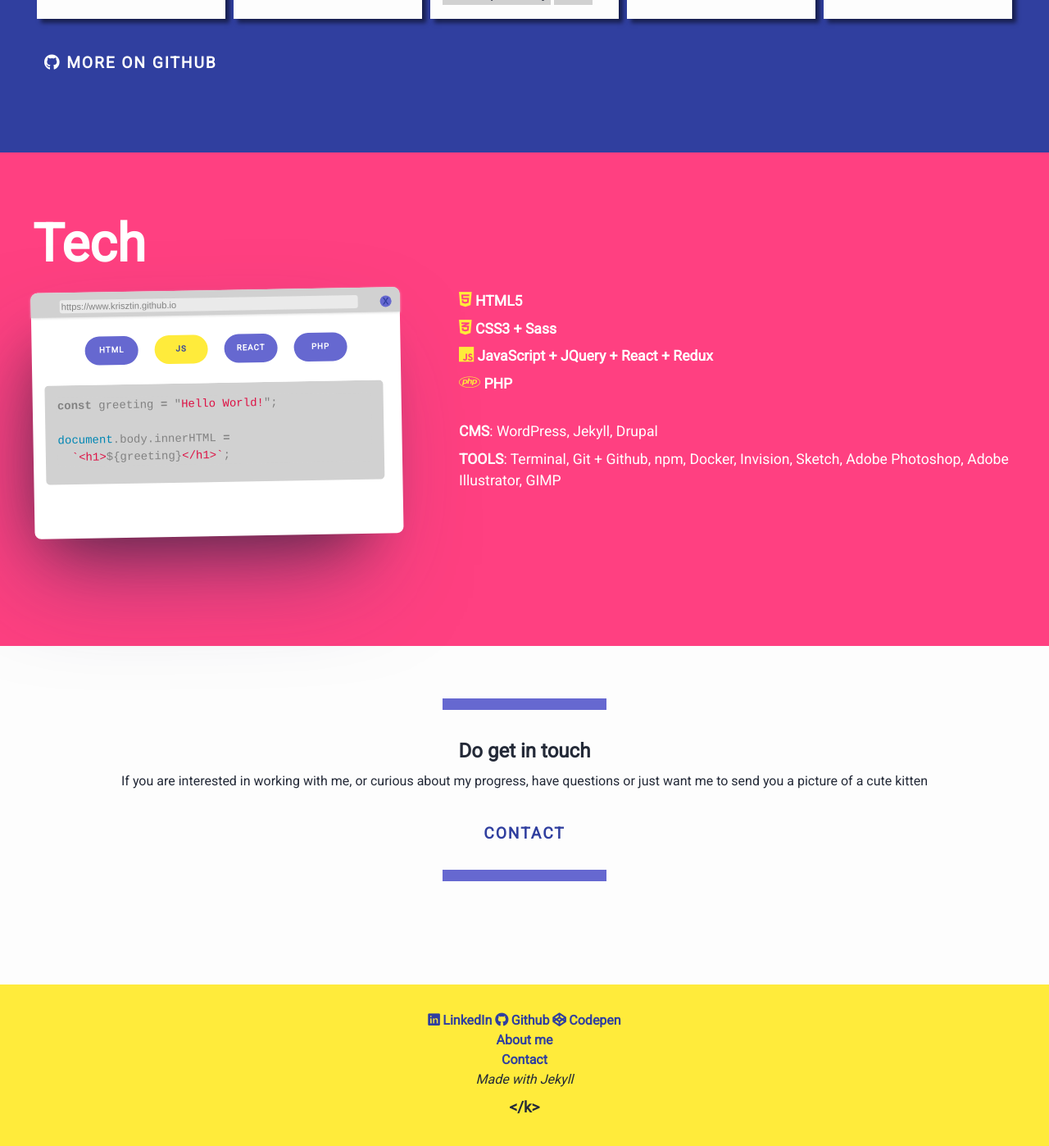
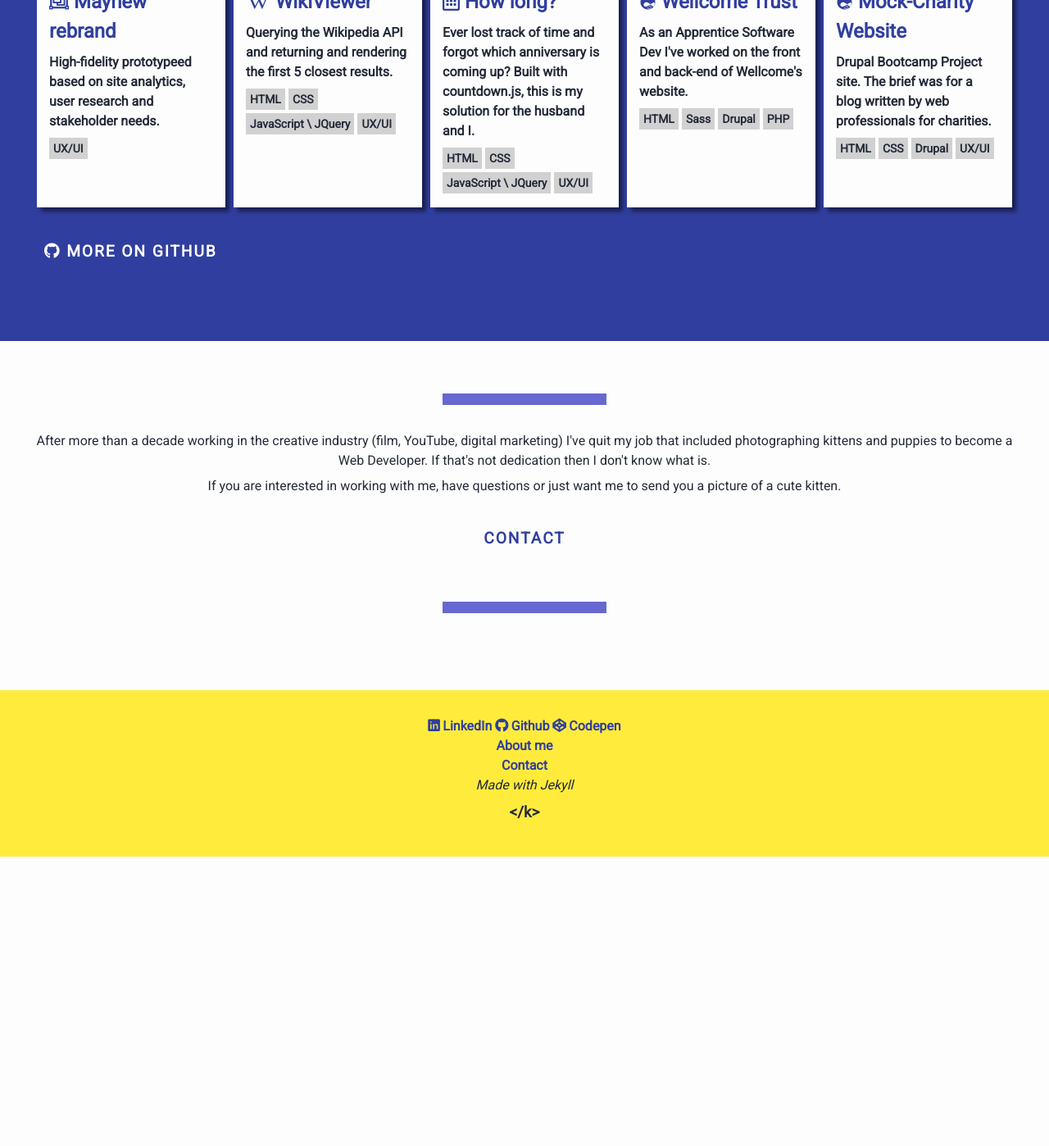
Before and after one commit to krisztin/krisztin.github.io, a Jekyll site: the page built from index.md, in a window 1280 px wide and 1400 px high, scrolled down 1506 px. Shown: the whole window at 82% size. Built offline with Jekyll 4.4.1, drawn with Linux system fonts in a browser that asks for light colours; nearby versions of some CDN libraries; after the commit the page ends 2551 px from its top, so only the background shows below that; some of the changed text lies outside the part shown.

Commit message:
juggling with content order

```diff
--- a/_layouts/home.html
+++ b/_layouts/home.html
@@ -1,30 +1,20 @@
 ---
 layout: default
 ---
-<article class="mar-tb-4">
-  <div class="line"></div>
-  <div class="pad-tb-2 aligncentre wrapper">
-    <p>After more than a decade working in the creative industry (film, TV, YouTube) it was time to become what I've always wanted to be: a Web Developer.</p>
-    <p>I've quit my job that included photographing kittens and puppies to do this. If that's not dedication then I don't know what is.</p>
-    <a href="/about" class="btn btn-dark-text">More about me</a>
-  </div>
-  <div class="line"></div>
+<article class="full-bgcol-secondary">
+  {% include home-tech.html -%}
 </article>
 
 <article class="full-bgcol-primary">
   {% include home-projects.html -%}
 </article>
 
-<article class="full-bgcol-secondary">
-  {% include home-tech.html -%}
-</article>
-
-
 <article class="mar-tb-4">
   <div class="line"></div>
   <div class="pad-tb-2 aligncentre wrapper">
-    <h1>Do get in touch</h1>
-    <p>If you are interested in working with me, or curious about my progress, have questions or just want me to send you a picture of a cute kitten</p>
+    <p>After more than a decade working in the creative industry (film, YouTube, digital marketing) I've quit my job that included photographing kittens and puppies to become a Web Developer. If that's not dedication then I don't know what is.</p>
+    <p>If you are interested in working with me, have questions or just want me to send you a picture of a cute kitten.</p>
     <a href="/contact" class="btn btn-dark-text">Contact</a>
+  </div>
   <div class="line"></div>
 </article>
```
